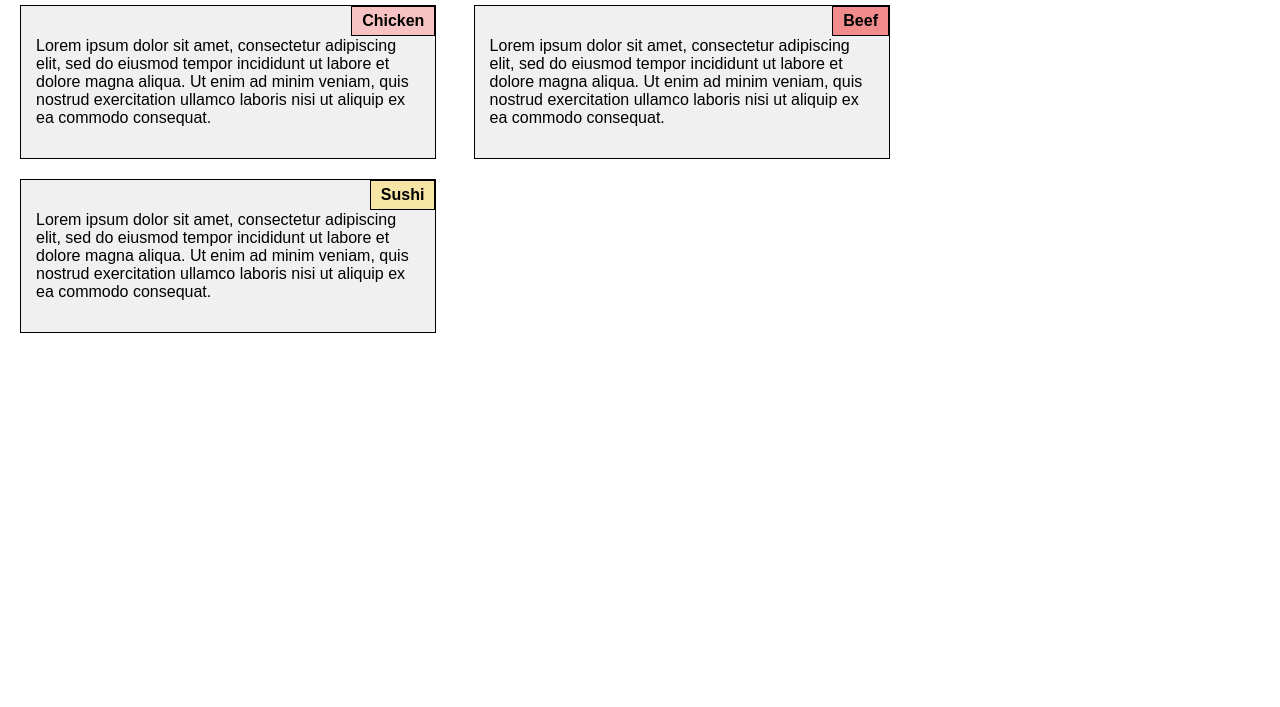
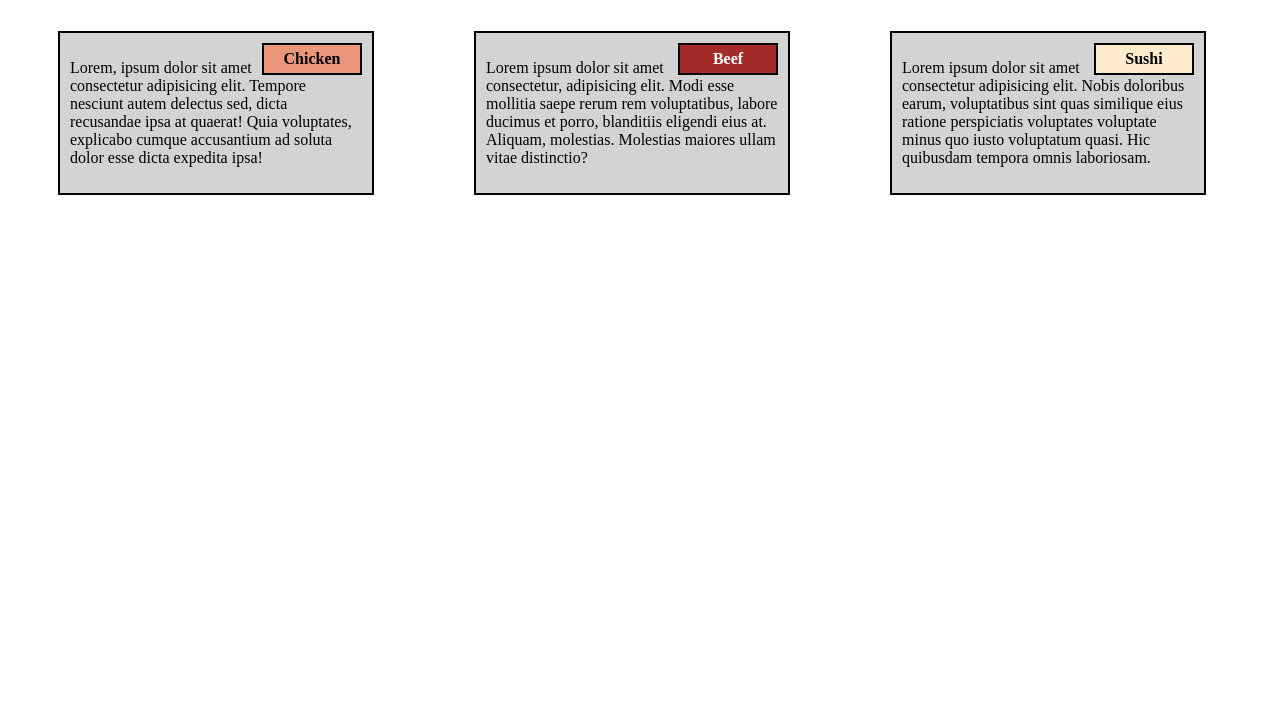
Before and after one commit to KwaneleSishi/module2-solution, a plain HTML site: page index.html in a window 1280 px wide. Shown: the part 93-800 px from the top of the page. Drawn offline with Linux system fonts and the light colour scheme.

Commit message:
Sec Commit

```diff
--- /dev/null
+++ b/css/styles.css
@@ -0,0 +1,188 @@
+/********** Base styles **********/
+* {
+    box-sizing: border-box;
+  }
+
+  h1 {
+    font-family: Verdana;
+    text-align: center;
+    margin-bottom: 15px;
+  }
+
+  /* Simple Responsive Framework. */
+.row {
+    display: inline-block;
+    width: 1auto;
+  }
+
+.item {
+    background-color: lightgray;
+    padding: 10px;
+    border: 2px solid black;
+    width: auto;
+    height: auto;
+    margin: 50px;
+    overflow: auto;
+ }
+
+ .section-title {
+    text-align: center;
+    font-weight: bold;
+    float: right;
+    border: 2px solid black;
+    padding: 5px;
+    width: 100px;
+ }
+
+ #sushi {
+    background-color:blanchedalmond
+ }
+
+ #beef {
+    background-color: brown;
+    color: white;
+ }
+
+ #chicken {
+    background-color:darksalmon
+ }
+
+/* Extra small devices (phones, 600px and down) */
+@media only screen and (max-width: 600px) {
+
+}
+
+/* Small devices (portrait tablets and large phones, 600px and up) */
+@media (min-width: 600px) {
+  [class*="col-"] {
+    width: 100%;
+  }
+}
+
+/* Medium devices (landscape tablets, 768px and up) */
+@media (min-width: 768px) and (max-width: 991px) {
+  .col-md-1, .col-md-2, .col-md-3, .col-md-4, .col-md-5, .col-md-6, .col-md-7, .col-md-8, .col-md-9, .col-md-10, .col-md-11, .col-md-12 {
+    float: left;
+    border: 2px solid black;
+  }
+  .col-md-1 {width: 8.33%;}
+  .col-md-2 {width: 16.66%;}
+  .col-md-3 {width: 25%;}
+  .col-md-4 {width: 33.33%;}
+  .col-md-5 {width: 41.66%;}
+  .col-md-6 {width: 50%;}
+  .col-md-7 {width: 58.33%;}
+  .col-md-8 {width: 66.66%;}
+  .col-md-9 {width: 75%;}
+  .col-md-10 {width: 83.33%;}
+  .col-md-11 {width: 91.66%;}
+  .col-md-12 {width: 100%;}
+}
+
+/* Large devices (laptops/desktops, 992px and up) */
+@media (min-width: 992px) {
+  .col-lg-1, .col-lg-2, .col-lg-3, .col-lg-4, .col-lg-5, .col-lg-6, .col-lg-7, .col-lg-8, .col-lg-9, .col-lg-10, .col-lg-11, .col-lg-12 {
+    float: left;
+    border: 2px solid black;
+  }
+  .col-lg-1 {width: 8.33%;}
+  .col-lg-2 {width: 16.66%;}
+  .col-lg-3 {width: 25%;}
+  .col-lg-4 {width: 33.33%;}
+  .col-lg-5 {width: 41.66%;}
+  .col-lg-6 {width: 50%;}
+  .col-lg-7 {width: 58.33%;}
+  .col-lg-8 {width: 66.66%;}
+  .col-lg-9 {width: 75%;}
+  .col-lg-10 {width: 83.33%;}
+  .col-lg-11 {width: 91.66%;}
+  .col-lg-12 {width: 100%;}
+}
+
+/********** Large devices only **********/
+/* @media (min-width: 992px) {
+    .col-lg-1, .col-lg-2, .col-lg-3, .col-lg-4, .col-lg-5, .col-lg-6, .col-lg-7, .col-lg-8, .col-lg-9, .col-lg-10, .col-lg-11, .col-lg-12 {
+      float: left;
+      border: 2px solid black;
+    }
+    .col-lg-1 {
+      width: 8.33%;
+    }
+    .col-lg-2 {
+      width: 16.66%;
+    }
+    .col-lg-3 {
+      width: 25%;
+    }
+    .col-lg-4 {
+      width: 33.33%;
+    }
+    .col-lg-5 {
+      width: 41.66%;
+    }
+    .col-lg-6 {
+      width: 50%;
+    }
+    .col-lg-7 {
+      width: 58.33%;
+    }
+    .col-lg-8 {
+      width: 66.66%;
+    }
+    .col-lg-9 {
+      width: 74.99%;
+    }
+    .col-lg-10 {
+      width: 83.33%;
+    }
+    .col-lg-11 {
+      width: 91.66%;
+    }
+    .col-lg-12 {
+      width: 100%;
+    }
+  } */
+
+  /********** Medium devices only **********/
+   /* @media (min-width: 768px) and (max-width: 991px) {
+    .col-md-1, .col-md-2, .col-md-3, .col-md-4, .col-md-5, .col-md-6, .col-md-7, .col-md-8, .col-md-9, .col-md-10, .col-md-11, .col-md-12 {
+      float: left;
+      border: 2px solid black;
+    }
+    .col-md-1 {
+      width: 8.33%;
+    }
+    .col-md-2 {
+      width: 16.66%;
+    }
+    .col-md-3 {
+      width: 25%;
+    }
+    .col-md-4 {
+      width: 33.33%;
+    }
+    .col-md-5 {
+      width: 41.66%;
+    }
+    .col-md-6 {
+      width: 50%;
+    }
+    .col-md-7 {
+      width: 58.33%;
+    }
+    .col-md-8 {
+      width: 66.66%;
+    }
+    .col-md-9 {
+      width: 74.99%;
+    }
+    .col-md-10 {
+      width: 83.33%;
+    }
+    .col-md-11 {
+      width: 91.66%;
+    }
+    .col-md-12 {
+      width: 100%;
+    }
+  }
--- a/index.html
+++ b/index.html
@@ -3,27 +3,25 @@
 <head>
     <meta charset="UTF-8">
     <meta name="viewport" content="width=device-width, initial-scale=1.0">
-    <title>Responsive Menu</title>
-    <link rel="stylesheet" href="/styles.css">
+    <link rel="stylesheet" type="text/css" href="./css/styles.css">
+    <title>Introduction to CCSS Module 2 Coding Assignment</title>
 </head>
 <body>
-    <div class="container">
-        <h1>Our Menu</h1>
-
-        <div class="section chicken">
-            <div class="section-title">Chicken</div>
-            <p>Lorem ipsum dolor sit amet, consectetur adipiscing elit, sed do eiusmod tempor incididunt ut labore et dolore magna aliqua. Ut enim ad minim veniam, quis nostrud exercitation ullamco laboris nisi ut aliquip ex ea commodo consequat.</p>
+    <h1>Our Menu</h1>
+    <div class="row">
+        <div class="item col-lg-3 col-md-6">
+            <span id="chicken" class="section-title">Chicken</span>
+            <p>Lorem, ipsum dolor sit amet consectetur adipisicing elit. Tempore nesciunt autem delectus sed, dicta recusandae ipsa at quaerat! Quia voluptates, explicabo cumque accusantium ad soluta dolor esse dicta expedita ipsa!</p>
         </div>
-
-        <div class="section beef">
-            <div class="section-title">Beef</div>
-            <p>Lorem ipsum dolor sit amet, consectetur adipiscing elit, sed do eiusmod tempor incididunt ut labore et dolore magna aliqua. Ut enim ad minim veniam, quis nostrud exercitation ullamco laboris nisi ut aliquip ex ea commodo consequat.</p>
+        <div class="item col-lg-3 col-md-6">
+            <span id="beef" class="section-title">Beef</span>
+            <p>Lorem ipsum dolor sit amet consectetur, adipisicing elit. Modi esse mollitia saepe rerum rem voluptatibus, labore ducimus et porro, blanditiis eligendi eius at. Aliquam, molestias. Molestias maiores ullam vitae distinctio?</p>
         </div>
-
-        <div class="section sushi">
-            <div class="section-title">Sushi</div>
-            <p>Lorem ipsum dolor sit amet, consectetur adipiscing elit, sed do eiusmod tempor incididunt ut labore et dolore magna aliqua. Ut enim ad minim veniam, quis nostrud exercitation ullamco laboris nisi ut aliquip ex ea commodo consequat.</p>
+        <div class="item col-lg-3 col-md-12">
+            <span id="sushi" class="section-title">Sushi</span>
+            <p>Lorem ipsum dolor sit amet consectetur adipisicing elit. Nobis doloribus earum, voluptatibus sint quas similique eius ratione perspiciatis voluptates voluptate minus quo iusto voluptatum quasi. Hic quibusdam tempora omnis laboriosam.</p>
         </div>
     </div>
+
 </body>
 </html>
--- a/styles.css
+++ /dev/null
@@ -1,87 +0,0 @@
-/* General Styles */
-body {
-    font-family: Arial, sans-serif;
-    margin: 0;
-    padding: 0;
-    box-sizing: border-box;
-}
-
-.container {
-    width: 100%;
-    padding: 20px;
-    box-sizing: border-box;
-}
-
-h1 {
-    text-align: center;
-    font-size: 2em;
-    margin-bottom: 20px;
-}
-
-.section {
-    border: 1px solid black;
-    padding: 15px;
-    margin-bottom: 20px;
-    background-color: #f0f0f0;
-    position: relative;
-}
-
-.section-title {
-    position: absolute;
-    top: 0;
-    right: 0;
-    background-color: #ddd;
-    padding: 5px 10px;
-    border: 1px solid black;
-    font-weight: bold;
-}
-
-.chicken .section-title {
-    background-color: #f9c2c2;
-}
-
-.beef .section-title {
-    background-color: #f28b8b;
-}
-
-.sushi .section-title {
-    background-color: #f7e5a5;
-}
-
-/* Mobile View */
-@media (max-width: 767px) {
-    .section {
-        width: 100%;
-    }
-}
-
-/* Tablet View */
-@media (min-width: 768px) and (max-width: 991px) {
-    .chicken, .beef {
-        width: 48%;
-        float: left;
-        margin-right: 4%;
-    }
-
-    .beef {
-        margin-right: 0;
-    }
-
-    .sushi {
-        width: 100%;
-        clear: both;
-    }
-}
-
-/* Desktop View */
-@media (min-width: 992px) {
-    .section {
-        width: 31%;
-        float: left;
-        margin-right: 3%;
-    }
-
-    .section:last-child {
-        margin-right: 0;
-    }
-}
```
